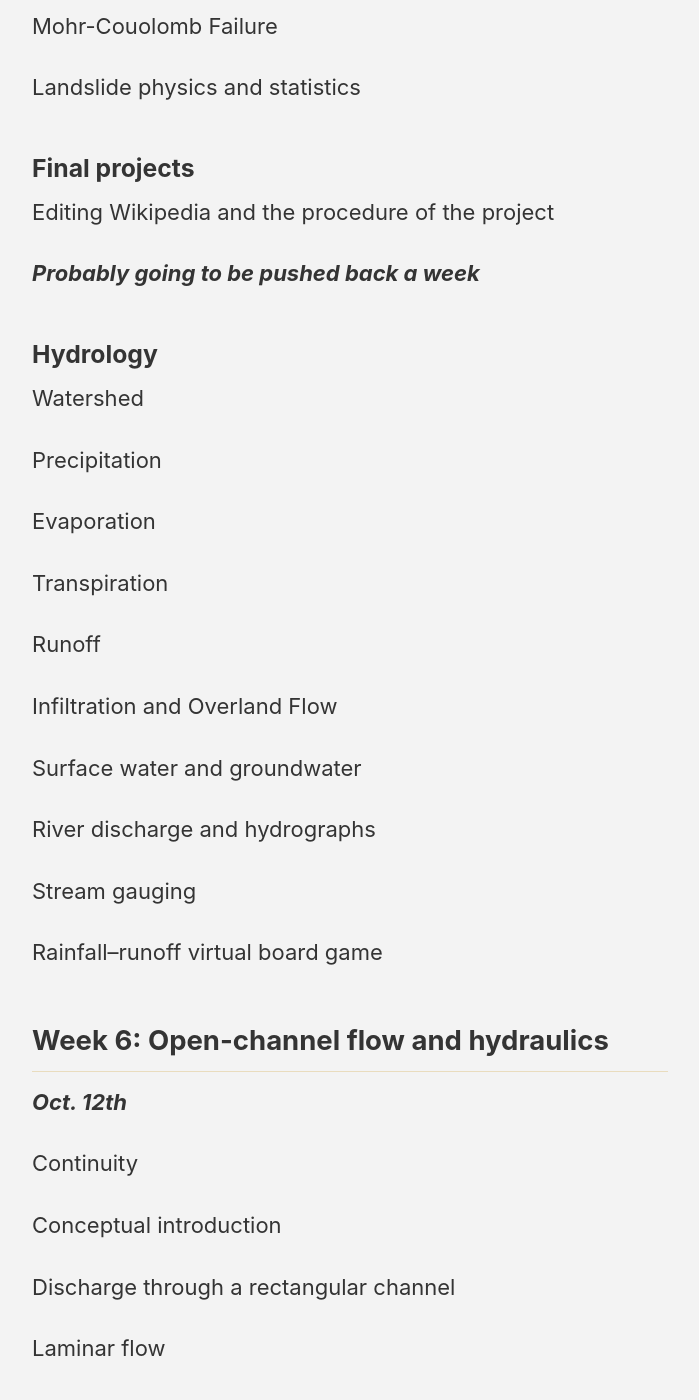
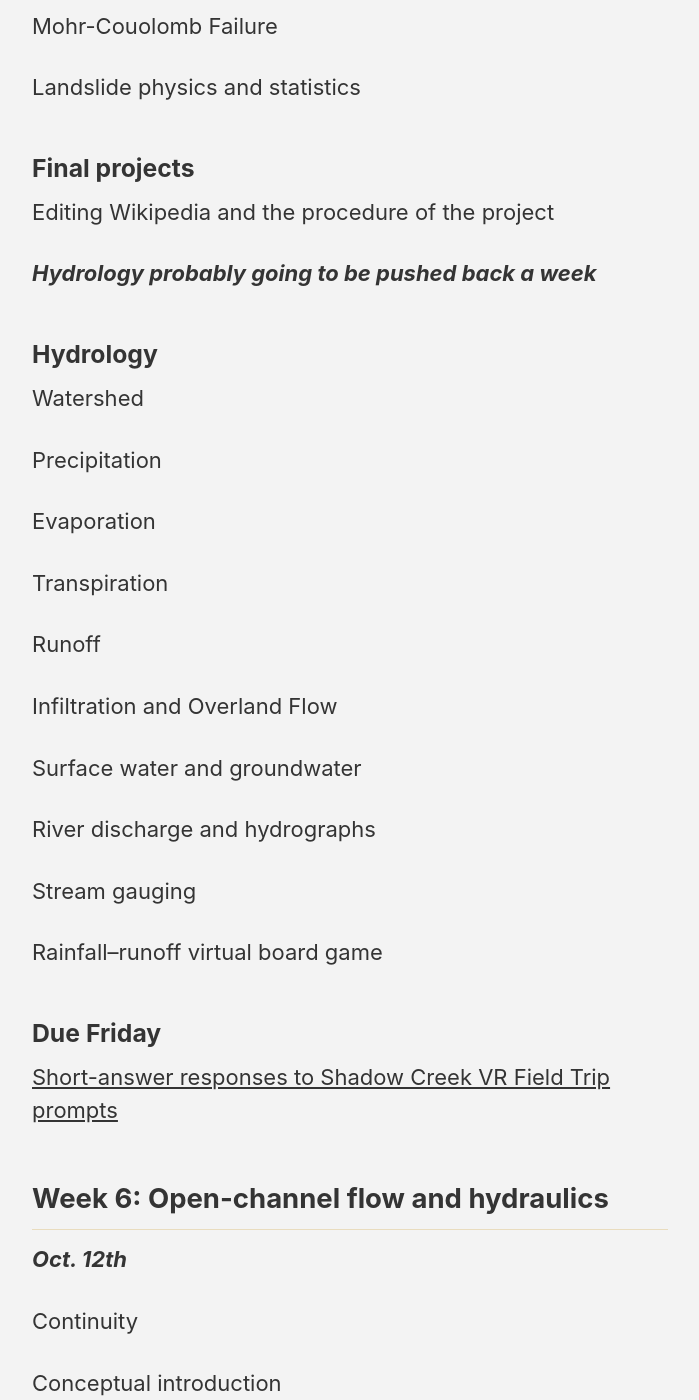
Before and after one commit to GeomorphOnline/GeomorphOnline.github.io, a Jekyll site: the page built from _pages/schedule.md, in a window 1280 px wide and 1400 px high, scrolled down 4733 px. Shown: the whole window, without its empty margins (290-989 px from the left). Built offline with Jekyll 4.4.1, drawn with Linux system fonts in a browser that asks for light colours; cached includes are drawn as plain includes; nearby versions of some CDN libraries.

Commit message:
Shadow Creek due 1 week after the end of this week

```diff
--- a/_pages/schedule.md
+++ b/_pages/schedule.md
@@ -151,7 +151,7 @@ Landslide physics and statistics
 Editing Wikipedia and the procedure of the project
 
 
-***Probably going to be pushed back a week***
+***Hydrology probably going to be pushed back a week***
 
 ### Hydrology
 
@@ -174,6 +174,11 @@ River discharge and hydrographs
 Stream gauging
 
 Rainfall--runoff virtual board game
+
+### Due Friday
+
+[Short-answer responses to Shadow Creek VR Field Trip prompts](/fieldtrip/Shadow_Creek/)
+
 
 
 ## Week 6: Open-channel flow and hydraulics
```
